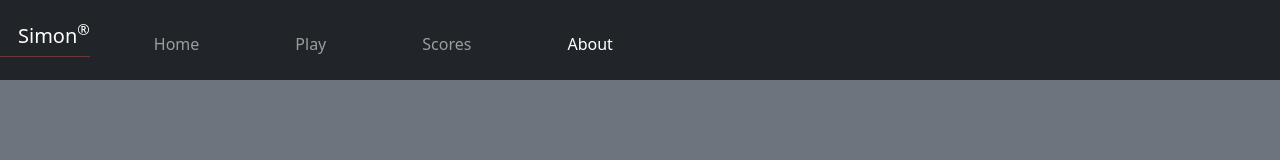
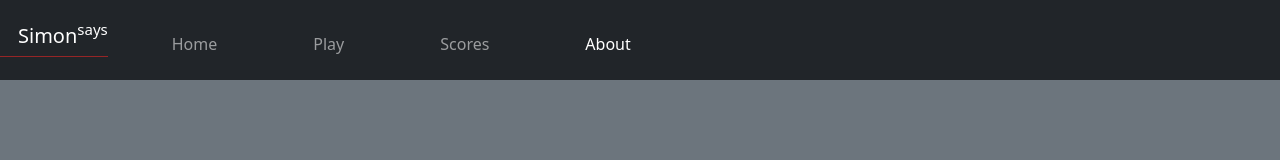
Before and after one commit to ChrisChauyh/simon, a plain HTML site: page about.html in a window 1280 px wide. Shown: the top 160 px of the page. Drawn offline with nearby package versions, Linux system fonts and the light colour scheme.

Commit message:
milestone2

```diff
--- a/about.html
+++ b/about.html
@@ -19,7 +19,7 @@
   <body class="bg-dark text-light">
     <header class="container-fluid">
       <nav class="navbar fixed-top navbar-dark">
-        <a class="navbar-brand" href="#">Simon<sup>&reg;</sup></a>
+        <a class="navbar-brand" href="#">Simon<sup>says</sup></a>
         <menu class="navbar-nav">
           <li class="nav-item">
             <a class="nav-link" href="index.html">Home</a>
```
Also changed, not shown: play.html (+1 -1 lines), scores.html (+1 -1 lines).
